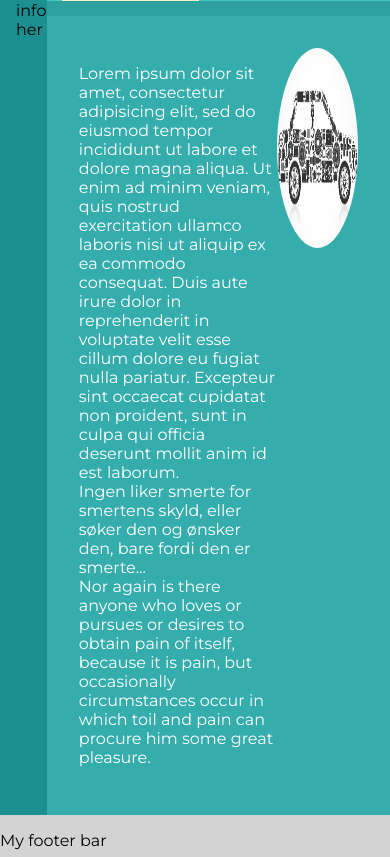
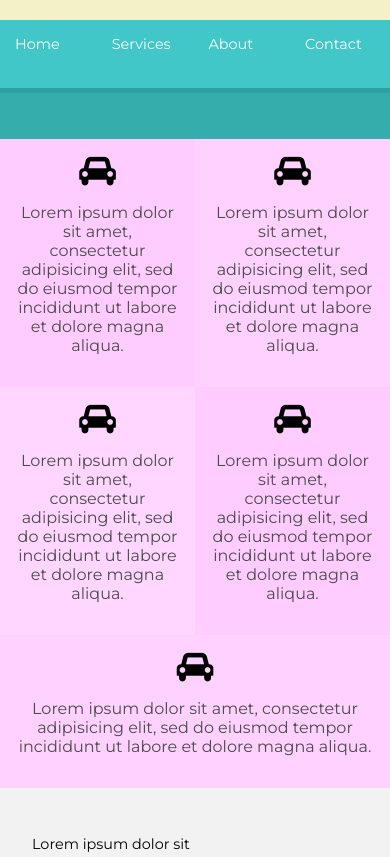
Before and after one commit to ElineW/css-grid, a plain HTML site: page index.html in a window 390 px wide. Shown: the part 50-907 px from the top of the page. Drawn offline with Linux system fonts and the light colour scheme.

Commit message:
Playing with grid

```diff
--- a/css/main.css
+++ b/css/main.css
@@ -28,18 +28,25 @@ ul li a { color: #fff; padding: 15px; }
     font-weight: bold;
     display: inline-block;
 }
-
+section#info {
+    background-color: #F2F2F2;
+    padding: 2em;
+    grid: invention;
+    display: grid;
+    grid-template-columns: 1.5fr 1fr;
+    align-items: space-around;
+}
 header {
     background-color: #41C7C7;
-
+    grid: head;
     display: grid;
     grid-template-columns: [logo-start] fit-content(20%) [nav-start] auto [nav-end];
 }
 section#hero {
     background-color: #36ADAD;
     padding: 2em;
-    border-top: 15px solid #2EA0A0;
-
+    border-top: 5px solid #2EA0A0;
+    grid: hero;
     display: grid;
     grid-template-columns: repeat(2, auto);
 }
@@ -68,11 +75,134 @@ img {
 }
 .main {
     grid-area: right;
-    grid-template-rows: 51px fit-content(30%);
+    grid-template-rows: 51px fit-content(30%) 40% auto;
     display: grid;
+    grid-template-areas:
+        "head"
+        "hero"
+        "invention"
+        "features";
 }
 
 footer {
     grid-area: footer;
-    background: lightgray;
+    background-color: #41C7C7;
+    grid-template-columns: end;
 }
+#features {
+    display: grid;
+    grid-template-columns: repeat(5, auto);
+    text-align: center;
+    align-items: stretch;
+    grid: features;
+}
+#features i {
+    font-size: 2em;
+}
+ul#features {
+    margin: 0; padding: 0;
+}
+ul#features li {
+    background-color: lightgray;
+    padding: 1em;
+    align-self: start;
+}
+ul#features li p {
+    color: #4C4C4C;
+}
+ul#features li:nth-child(1) {
+    background-color: #FFCCFF;
+}
+ul#features li:nth-child(2) {
+    background-color: #FFD1FF;
+    align-self: center;
+}
+ul#features li:nth-child(3) {
+    background-color: #FFD6FF;
+}
+ul#features li:nth-child(4) {
+    background-color: #FFCCFF;
+    align-self: center;
+}
+ul#features li:nth-child(5) {
+    background-color: #FFD1FF;
+}
+#bil2 {
+    width: 200px;
+    align-self: center;
+}
+@media screen and (max-width: 60em) {
+    .sidebar {
+        display: none;
+    }
+    body {
+        grid-template-columns: auto;
+        grid-template-areas:
+            "right"
+            "footer";
+
+    }
+    .main {
+        grid-template-areas:
+            "head"
+            "hero"
+            "invention"
+            "features";
+    }
+    #features {
+        grid-template-columns: repeat(2, auto);
+        grid-template-rows: repeat(3, auto);
+    }
+    ul#features li:nth-child(5) {
+        grid-column: 1 / span 2;
+    }
+}
+@media screen and (max-width: 40em) {
+
+    .main {
+        grid-template-rows: auto 51px fit-content(30%) 40% auto;
+    }
+    header {
+        grid-template-columns: auto;
+        grid-template-rows: repeat(2, auto);
+    }
+    #logo {
+        margin-left: 0;
+    }
+    nav ul {
+        float: none;
+        padding:0;margin:0;
+        width:100%;
+    }
+    nav ul li a {
+        width: calc(25% - 35px);
+        display: inline-block;
+        font-size: .9em;
+    }
+    section#hero {
+        grid-template-columns: auto;
+        text-align: center;
+    }
+    .main {
+        grid-template-areas:
+        "head"
+        "hero"
+        "invention"
+        "features";
+    }
+    h1, h2 {
+        width: 100px;
+        height: 100px;
+    }
+    #content p, #content2 p {
+        font-size: .9em;
+    }
+    footer {
+        background-color: #41C7C7;
+    }
+    footer p {
+        color: #fff;
+        text-align: center;
+    }
+
+}
--- a/index.html
+++ b/index.html
@@ -4,16 +4,17 @@
     <meta charset="UTF-8">
     <meta name="viewport" content="width=device-width, initial-scale=1.0">
     <meta http-equiv="X-UA-Compatible" content="ie=edge">
-    <title>Document</title>
+    <title>CSS Grid Demo</title>
+    <link rel="stylesheet" href="https://stackpath.bootstrapcdn.com/font-awesome/4.7.0/css/font-awesome.min.css">
     <link rel="stylesheet" href="css/main.css">
 </head>
 <body>
     <div class="sidebar">
-        <p>Noe info her</p>
+        <p>Leker med CSS</p>
     </div>
     <div class="main">
         <header>
-            <a href="#" id="logo">ImportantCo</a>
+            <a href="#" id="logo">CSS Grid</a>
 
             <nav>
                 <ul>
@@ -30,15 +31,65 @@
                 aliqua. Ut enim ad minim veniam, quis nostrud exercitation ullamco laboris nisi ut aliquip ex ea commodo consequat. Duis
                 aute irure dolor in reprehenderit in voluptate velit esse cillum dolore eu fugiat nulla pariatur. Excepteur sint
                 occaecat cupidatat non proident, sunt in culpa qui officia deserunt mollit anim id est laborum.
-                <br>
+                <br/>
                 Ingen liker smerte for smertens skyld, eller søker den og ønsker den, bare fordi den er smerte...
-                <br>
+                <br/>
                 Nor again is there anyone who loves or pursues or desires to obtain pain of itself, because it is pain, but occasionally
                 circumstances occur in which toil and pain can procure him some great pleasure.
             </p>
             </div>
             <img src="bildeler-nettbutikk.jpg" id="bil">
         </section>
+            <ul id="features">
+                <li>
+                    <i class="fa fa-car" aria-hidden="true"></i>
+                    <p>Lorem ipsum dolor sit amet, consectetur adipisicing elit, sed do eiusmod tempor incididunt ut labore et dolore magna
+                    aliqua.</p>
+                </li>
+                <li>
+                    <i class="fa fa-car" aria-hidden="true"></i>
+                    <p>Lorem ipsum dolor sit amet, consectetur adipisicing elit, sed do eiusmod tempor incididunt ut labore et dolore
+                        magna
+                        aliqua.</p>
+                </li>
+                <li>
+                    <i class="fa fa-car" aria-hidden="true"></i>
+                    <p>Lorem ipsum dolor sit amet, consectetur adipisicing elit, sed do eiusmod tempor incididunt ut labore et dolore
+                        magna
+                        aliqua.</p>
+                </li>
+                <li>
+                    <i class="fa fa-car" aria-hidden="true"></i>
+                    <p>Lorem ipsum dolor sit amet, consectetur adipisicing elit, sed do eiusmod tempor incididunt ut labore et dolore
+                        magna
+                        aliqua.</p>
+                </li>
+                <li>
+                    <i class="fa fa-car" aria-hidden="true"></i>
+                    <p>Lorem ipsum dolor sit amet, consectetur adipisicing elit, sed do eiusmod tempor incididunt ut labore et dolore
+                        magna
+                        aliqua.</p>
+                </li>
+            </ul>
+            <section id="info">
+                <div id="content2">
+                    <p>Lorem ipsum dolor sit amet, consectetur adipisicing elit, sed do eiusmod tempor incididunt ut labore et
+                        dolore magna
+                        aliqua. Ut enim ad minim veniam, quis nostrud exercitation ullamco laboris nisi ut aliquip ex ea commodo
+                        consequat. Duis
+                        aute irure dolor in reprehenderit in voluptate velit esse cillum dolore eu fugiat nulla pariatur. Excepteur
+                        sint
+                        occaecat cupidatat non proident, sunt in culpa qui officia deserunt mollit anim id est laborum.
+                        <br />
+                        Ingen liker smerte for smertens skyld, eller søker den og ønsker den, bare fordi den er smerte...
+                        <br />
+                        Nor again is there anyone who loves or pursues or desires to obtain pain of itself, because it is pain, but
+                        occasionally
+                        circumstances occur in which toil and pain can procure him some great pleasure.
+                    </p>
+                </div>
+                <img src="vintage-car.webp" id="bil2">
+            </section>
     </div>
     <footer>
         <p>My footer bar</p>
```
Also changed, not shown: Blue_old_car.svg.png (added), vintage-car.webp (added).
